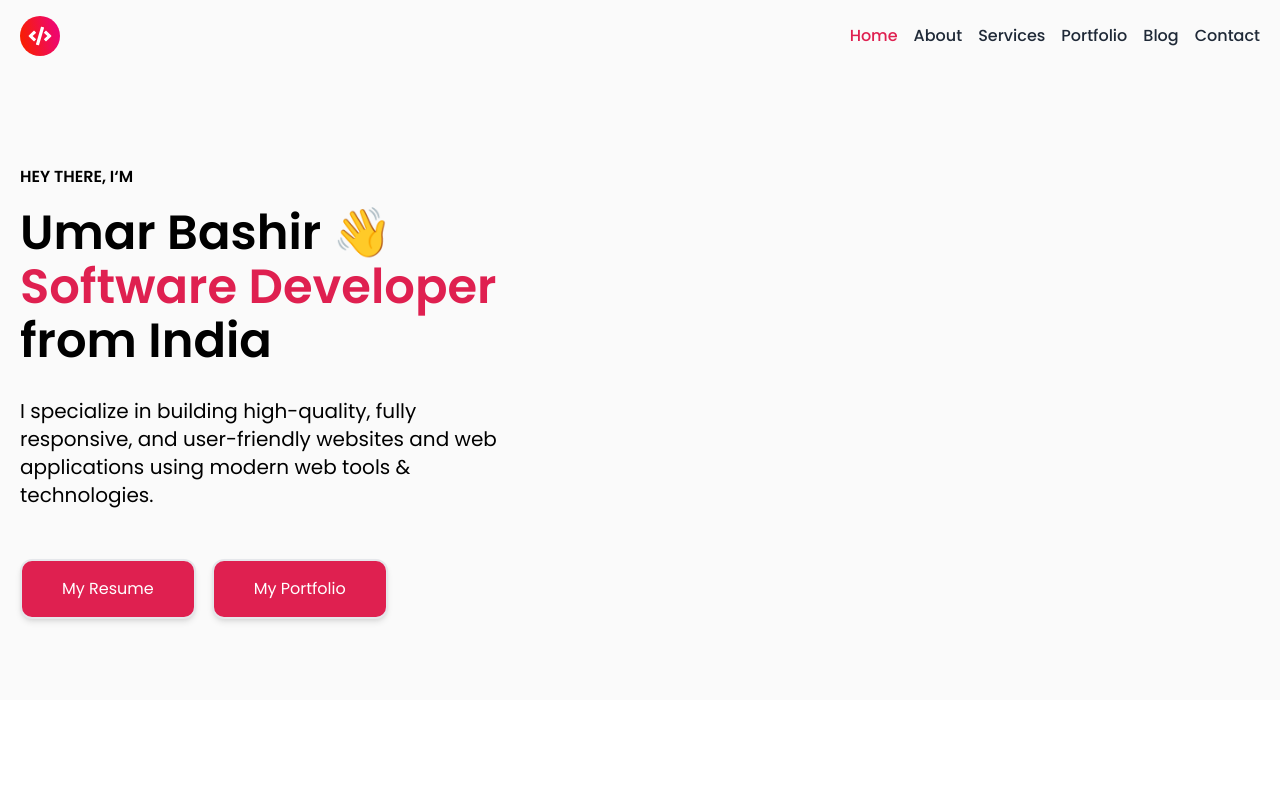
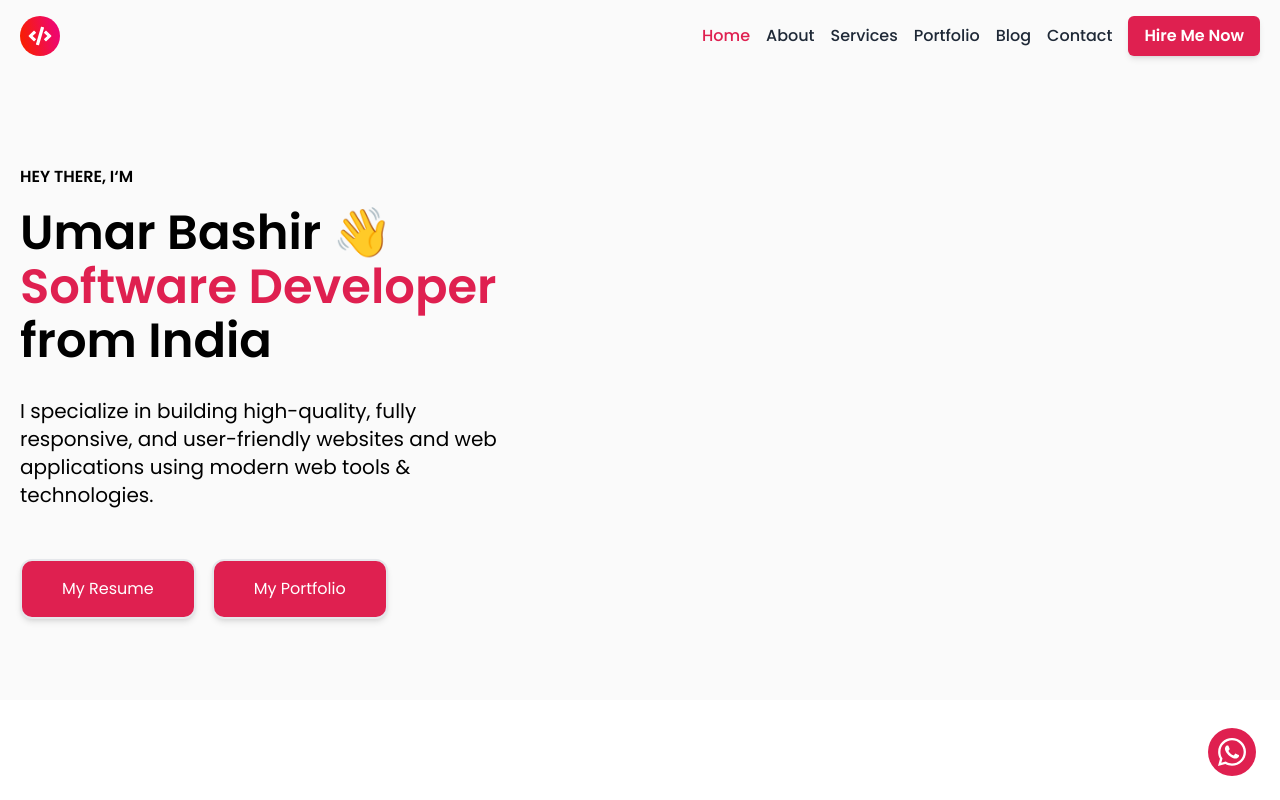
Before and after one commit to umarbashirr/umarbashir.com, a Next.js app: page / in a window 1280 px wide. Shown: the top 800 px of the page. Built offline with nearby package versions, Linux system fonts and the light colour scheme; no server answers.

Commit message:
added whatsapp chat, and added cta button on header

```diff
--- a/app/(root)/page.tsx
+++ b/app/(root)/page.tsx
@@ -8,7 +8,6 @@ import {
 } from "../../components/HomeComponents";
 import Portfolio from "../../components/Portfolio/Portfolio";
 import SectionWithMargin from "../../components/SectionWithMargin";
-import Head from "next/head";
 
 export const metadata: Metadata = {
   title: "Home | Umar Bashir Portfolio | Software Developer",
@@ -43,13 +42,11 @@ function addPersonJsonLd() {
 export default function Home() {
   return (
     <>
-      <Head>
-        <script
-          type="application/ld+json"
-          dangerouslySetInnerHTML={addPersonJsonLd()}
-          key="person-jsonld"
-        />
-      </Head>
+      <script
+        type="application/ld+json"
+        dangerouslySetInnerHTML={addPersonJsonLd()}
+        key="person-jsonld"
+      />
       <HeroBanner />
       <WhyUsSection />
       <AboutSection />
--- a/app/layout.tsx
+++ b/app/layout.tsx
@@ -7,6 +7,8 @@ import "../styles/custom.css";
 import "../styles/particles.css";
 import GoogleAnalytics from "./GoogleAnalytics";
 import "./globals.css";
+import { FaWhatsapp } from "react-icons/fa";
+import Link from "next/link";
 
 export const metadata: Metadata = {
   title: "Home | Umar Bashir Portfolio | Software Developer",
@@ -23,6 +25,7 @@ export const metadata: Metadata = {
   alternates: {
     canonical: `https://www.umarbashir.com`,
   },
+  metadataBase: new URL("https://www.umarbashir.com"),
   openGraph: {
     type: "website",
     url: "https://www.umarbashir.com",
@@ -86,6 +89,15 @@ export default function RootLayout({
           </div> */}
           <main className="flex-grow">{children}</main>
           <Footer />
+          <div className="fixed bottom-6 right-6 p-2 cursor-pointer bg-dark-primary-color rounded-3xl">
+            <Link
+              href="https://wa.me/+917889737464?text=Hello%20there!%20Welcome%20to%20my%20portfolio.%20Please%20let%20me%20know%20how%20I%20can%20help%20you."
+              target="_blank"
+              className=" text-white"
+            >
+              <FaWhatsapp className="w-8 h-8" />
+            </Link>
+          </div>
         </div>
       </body>
     </html>
--- a/components/Header.tsx
+++ b/components/Header.tsx
@@ -72,6 +72,12 @@ const Header = () => {
               );
             })}
           </nav>
+          <Link
+            href="/contact"
+            className="bg-dark-primary-color hover:scale-105 duration-200 ease-linear ml-4 text-white font-semibold text-base px-4 py-2 rounded-md shadow-md"
+          >
+            Hire Me Now
+          </Link>
           <button
             className="ml-auto text-3xl md:hidden"
             onClick={() => setIsOpen(true)}
--- a/components/HomeComponents/HeroBanner.tsx
+++ b/components/HomeComponents/HeroBanner.tsx
@@ -3,7 +3,10 @@ import React from "react";
 
 const HeroBanner = () => {
   return (
-    <section className="hero bg-[#fafafa] h-full w-full pt-20" id="heroSection">
+    <section
+      className="hero bg-[#fafafa] h-full 2xl:h-screen w-full pt-20"
+      id="heroSection"
+    >
       <div className="container  mx-auto px-5 h-full w-full grid lg:grid-cols-2 items-center">
         <div className="py-20">
           <span className="uppercase text-base font-bold py-1 inline-flex rounded-xl mb-4">
```
